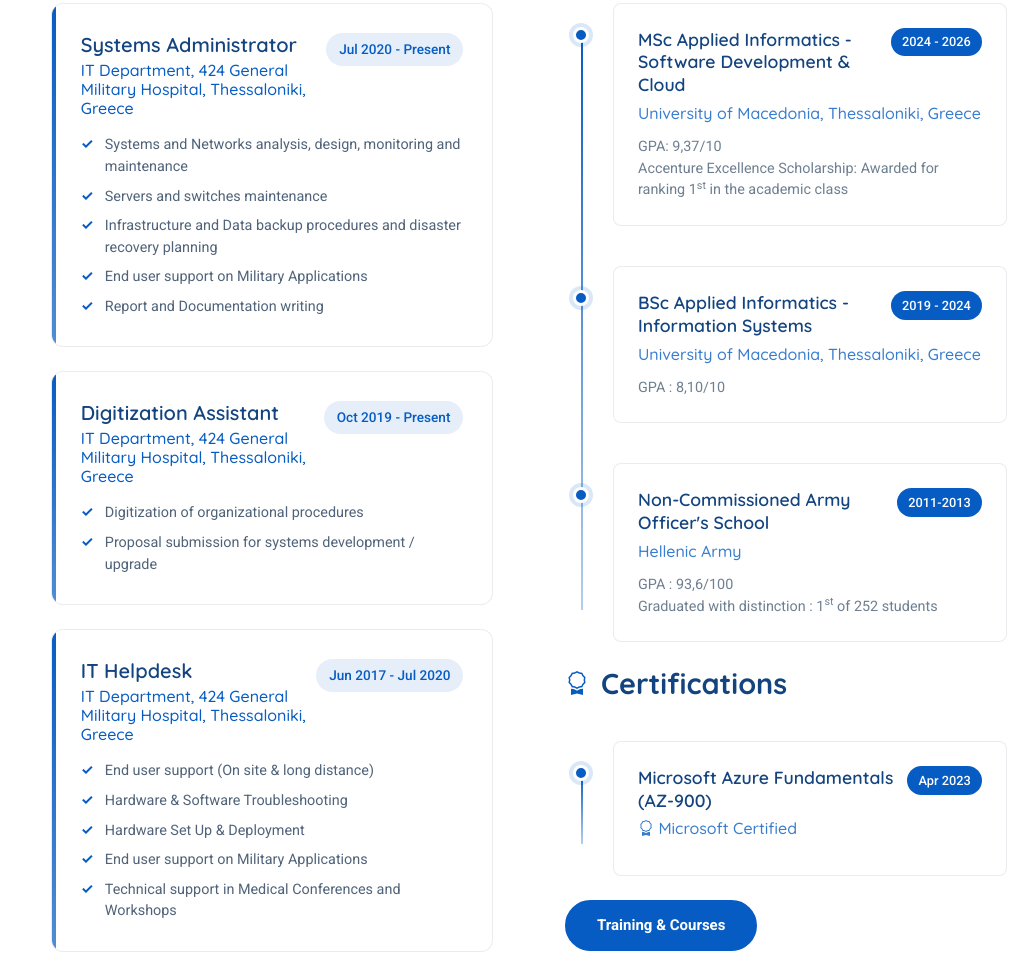
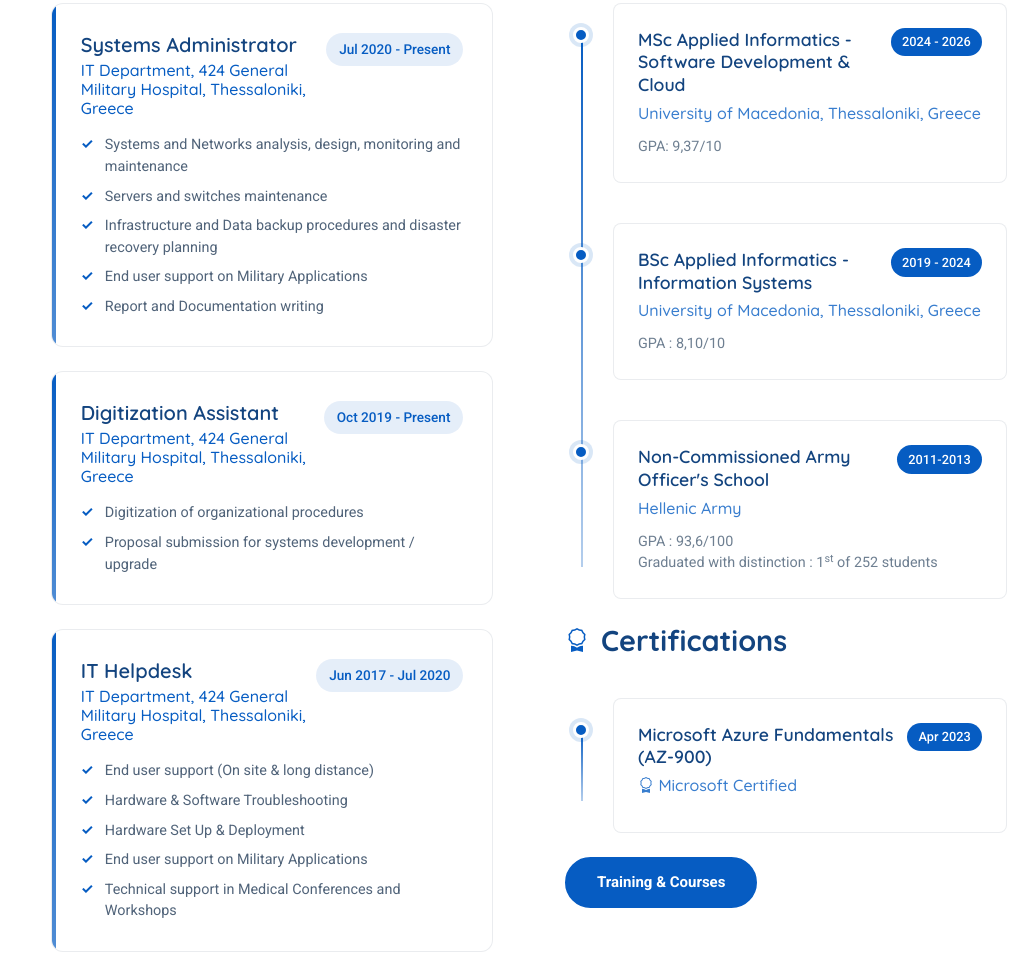
Before and after one commit to chrysochoidis/personal-website, a plain HTML site: page public/index.html in a window 1280 px wide. Shown: the part 1339-2294 px from the top of the page, without its empty margins (261-1280 px from the left). Drawn offline with nearby package versions, Linux system fonts and the light colour scheme.

Commit message:
comment accenture

```diff
--- a/public/index.html
+++ b/public/index.html
@@ -281,7 +281,7 @@
                     </div>
                     <h4 class="institution">University of Macedonia, Thessaloniki, Greece</h4>
                     <p>GPA: 9,37/10</br></p>
-                    <p>Accenture Excellence Scholarship: Awarded for ranking 1<sup>st</sup> in the academic class</p>
+                    <!--<p>Accenture Excellence Scholarship: Awarded for ranking 1<sup>st</sup> in the academic class</p> -->
                   </div>
                 </div>
 
```
